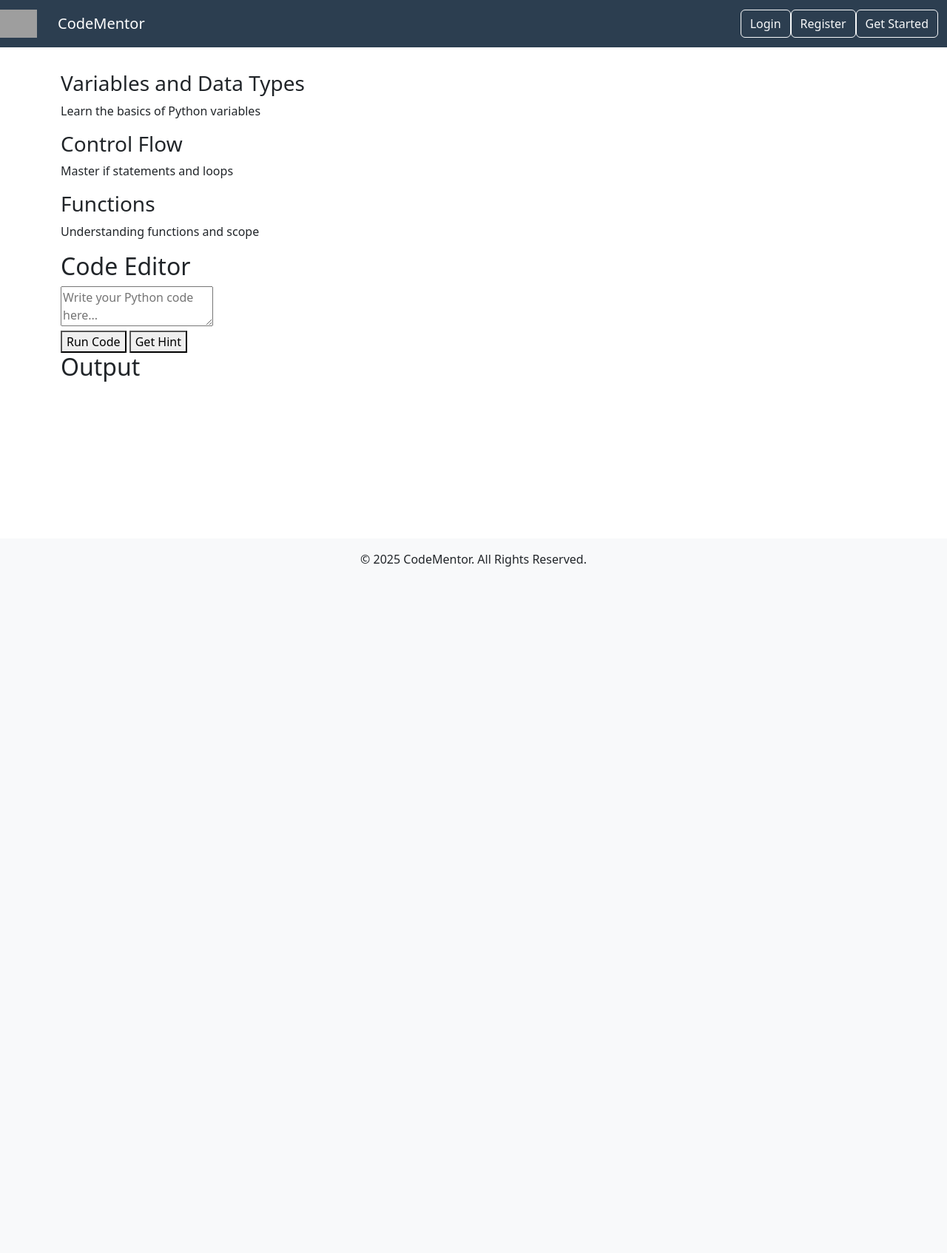
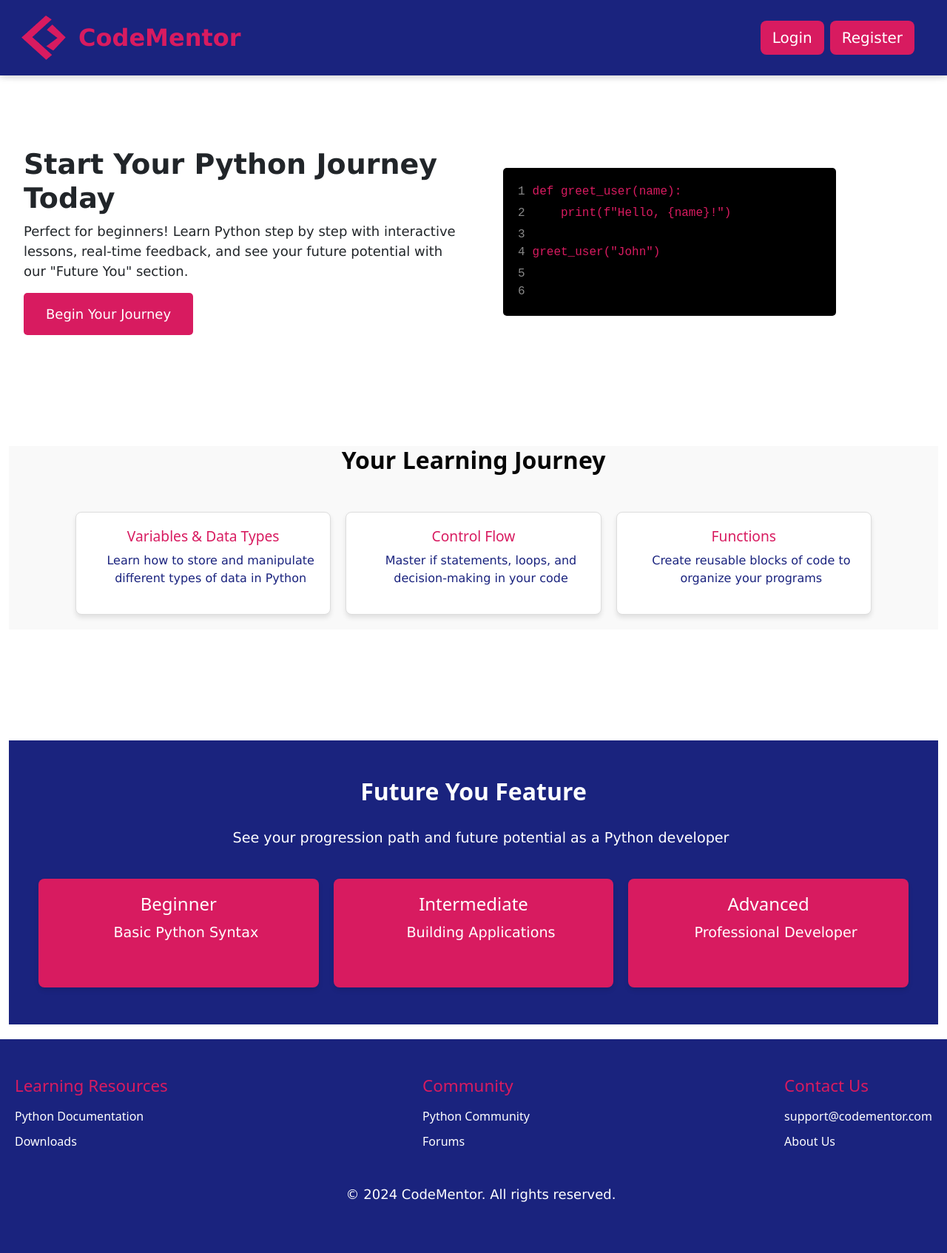
Before and after one commit to OMTPC/code-tutor, a Flask app: template templates/index.html in a window 1280 px wide. Shown: the whole page at 74% size. Before the commit the page ends 766 px from the top, so only its background shows below. Run offline with Flask 3, Linux system fonts and the light colour scheme; the template is opened without the code that fills it, so the values that code supplies are empty; grey boxes are pictures that could not be loaded.

Commit message:
base done

```diff
--- a/app.py
+++ b/app.py
@@ -8,7 +8,7 @@ app.config["SECRET_KEY"] = "CodeTutor_Project"
 @app.route("/")
 def home():
     #current_year = datetime.datetime.now().year
-    return render_template("Homepage.html")
+    return render_template("index.html")
 
 if __name__ == "__main__":
     app.run(debug=True)
--- /dev/null
+++ b/templates/base.html
@@ -0,0 +1,89 @@
+<!DOCTYPE html>
+<html lang="en">
+<head>
+    <meta charset="UTF-8">
+    <meta name="viewport" content="width=device-width, initial-scale=1.0">
+    <title>{% block title %}CodeMentor{% endblock %}</title>
+    <link rel="stylesheet" href="https://cdn.jsdelivr.net/npm/bootstrap@5.3.3/dist/css/bootstrap.min.css">
+    <link rel="stylesheet" type="text/css" href="/static/css/styles.css">
+    <link rel="stylesheet" href="https://cdnjs.cloudflare.com/ajax/libs/font-awesome/6.0.0-beta3/css/all.min.css">
+
+</head>
+<body>
+    <header>
+        <nav class="navbar navbar-expand-lg">
+            <div class="container-fluid">
+
+                <!-- Logo Section -->
+                <div class="logo-container d-flex align-items-center">
+                    <svg width="20" height="20" viewBox="0 0 100 100"></svg>
+                    <a class="navbar-brand" href="#">
+                        <img src="/static/images/CMLogo.png" alt="CodeMentor Logo" class="logo-image">
+                    </a>
+                    <span class="logo-text">CodeMentor</span>
+                </div>
+
+                <!-- Toggler Button -->
+                <button class="navbar-toggler" type="button" data-bs-toggle="collapse" data-bs-target="#navbarContent" aria-controls="navbarContent" aria-expanded="false" aria-label="Toggle navigation">
+                    <span class="navbar-toggler-icon"></span>
+                </button>
+
+                <!-- Login/Register Section -->
+                <div class="collapse navbar-collapse" id="navbarContent">
+                    <ul class="navbar-nav ms-auto d-flex gap-2">
+                        <li class="nav-item">
+                            <a href="#login" class="btn custom-btn-primary btn-lg">Login</a>
+                        </li>
+                        <li class="nav-item">
+                            <a href="#register" class="btn custom-btn-secondary btn-lg">Register</a>
+                        </li>
+                    </ul>
+                </div>
+            </div>
+        </nav>
+    </header>
+
+    <main class="container-fluid flex-grow-1">
+        {% block content %}{% endblock %}
+    </main>
+
+    <!-- Down Arrow -->
+    <div id="scroll-indicator" class="scroll-indicator">
+        <i class="fas fa-chevron-down"></i>
+    </div>
+
+<!-- Footer -->
+<footer class="footer">
+    <div class="footer-content">
+      <div class="footer-section">
+        <h3>Learning Resources</h3>
+        <ul>
+          <li><a href="https://www.python.org/doc/">Python Documentation</a></li>
+          <li><a href="https://www.python.org/downloads/">Downloads</a></li>
+        </ul>
+      </div>
+      <div class="footer-section">
+        <h3>Community</h3>
+        <ul>
+          <li><a href="https://www.python.org/community/">Python Community</a></li>
+          <li><a href="https://www.python.org/community/forums/">Forums</a></li>
+        </ul>
+      </div>
+      <div class="footer-section">
+        <h3>Contact Us</h3>
+        <ul>
+          <li><a href="mailto:support@codementor.com">support@codementor.com</a></li>
+          <li><a href="https://codementor.com/about">About Us</a></li>
+        </ul>
+      </div>
+    </div>
+    <div class="footer-bottom">
+      <p>&copy; 2024 CodeMentor. All rights reserved.</p>
+    </div>
+</footer>
+
+<!-- Bootstrap JS Bundle  -->
+<script src="https://cdn.jsdelivr.net/npm/bootstrap@5.3.3/dist/js/bootstrap.bundle.min.js"></script>
+<script src="/static/scripts/script.js"></script>
+</body>
+</html>
--- a/templates/index.html
+++ b/templates/index.html
@@ -1,156 +1,83 @@
-<!--
 
--->
+{% extends "base.html" %}
 
-<!DOCTYPE html>
-<html lang="en">
+{% block title %}Homepage{% endblock %}
 
-<head>
-    <meta charset="UTF-8">
-    <meta name="viewport" content="width=device-width, initial-scale=1.0">
-    <title>CodeMentor - Interactive Python Tutor</title>
-    <link href="https://cdn.jsdelivr.net/npm/bootstrap@5.3.0-alpha1/dist/css/bootstrap.min.css" rel="stylesheet">
-    <link rel="stylesheet" href="style.css">
-</head>
+{% block content %}
+<section class="row hero align-items-center">
+            <!-- Column for text content -->
+            <div class="col-lg-6 col-md-12 hero-content text-start">
+                <h1>Start Your Python Journey Today</h1>
+                <p>
+                    Perfect for beginners! Learn Python step by step with interactive lessons,
+                    real-time feedback, and see your future potential with our "Future You" section.
+                </p>
+                <button class="cta-button">Begin Your Journey</button>
+            </div>
 
-<body>
+            <!-- Column for code simulation -->
+            <div class="col-lg-6 col-md-12 code-container mt-4 mt-md-0">
+                <!-- Simulate IDE with line numbers -->
+                <div class="typing">
+                    <span class="line-number">1</span>
+                    <span class="code-text">def greet_user(name):</span>
+                </div>
+                <div class="typing">
+                    <span class="line-number">2</span>
+                    <span class="code-text">&nbsp;&nbsp;&nbsp;&nbsp;print(f"Hello, {name}!")</span>
+                </div>
+                <div class="line-number">3</div>
+                <div class="typing">
+                    <span class="line-number">4</span>
+                    <span class="code-text">greet_user("John")</span>
+                </div>
+                <div class="line-number">5</div>
+                <div class="line-number">6</div>
+            </div>
+        </section>
 
-    <!-- Navbar -->
-    <nav class="navbar navbar-expand-lg navbar-dark fixed-top" style="background-color: #2c3e50;">
-        <a class="navbar-brand" href="/">
-            <img src="{{ url_for('static', filename='images/CodeMentor logo.png') }}" alt="Logo" style="width: 50px; height: auto;">
-        </a>
-        <div class="container-fluid">
-            <a class="navbar-brand" href="#">CodeMentor</a>
-            <button class="navbar-toggler" type="button" data-bs-toggle="collapse" data-bs-target="#navbarNav"
-                aria-controls="navbarNav" aria-expanded="false" aria-label="Toggle navigation">
-                <span class="navbar-toggler-icon"></span>
-            </button>
-            <div class="collapse navbar-collapse" id="navbarNav">
-                <ul class="navbar-nav ms-auto">
-                    <li class="nav-item">
-                        <button class="btn btn-outline-light" data-bs-toggle="modal" data-bs-target="#loginModal">Login</button>
-                    </li>
-                    <li class="nav-item">
-                        <button class="btn btn-outline-light" data-bs-toggle="modal" data-bs-target="#registerModal">Register</button>
-                    </li>
-                    <li class="nav-item">
-                        <button class="btn btn-outline-light" data-bs-toggle="modal" data-bs-target="#getStartedModal">Get Started</button>
-                    </li>
-                </ul>
-            </div>
-        </div>
-    </nav>
-
-    <!-- Modal for Login -->
-    <div class="modal fade" id="loginModal" tabindex="-1" aria-labelledby="loginModalLabel" aria-hidden="true">
-        <div class="modal-dialog">
-            <div class="modal-content">
-                <div class="modal-header">
-                    <h5 class="modal-title" id="loginModalLabel">Login</h5>
-                    <button type="button" class="btn-close" data-bs-dismiss="modal" aria-label="Close"></button>
+        <!-- Learning Path Section -->
+        <section class="learning-path">
+            <div class="container">
+                    <h2>Your Learning Journey</h2>
+                <div class="path-grid">
+                <div class="path-card">
+                    <h3>Variables &amp; Data Types</h3>
+                    <p>Learn how to store and manipulate different types of data in Python</p>
                 </div>
-                <div class="modal-body">
-                    <form id="login-form">
-                        <div class="mb-3">
-                            <label for="login-email" class="form-label">Email address</label>
-                            <input type="email" class="form-control" id="login-email" required>
-                        </div>
-                        <div class="mb-3">
-                            <label for="login-password" class="form-label">Password</label>
-                            <input type="password" class="form-control" id="login-password" required>
-                        </div>
-                        <button type="submit" class="btn btn-primary w-100">Login</button>
-                    </form>
+                <div class="path-card">
+                    <h3>Control Flow</h3>
+                    <p>Master if statements, loops, and decision-making in your code</p>
+                </div>
+                <div class="path-card">
+                    <h3>Functions</h3>
+                    <p>Create reusable blocks of code to organize your programs</p>
                 </div>
             </div>
-        </div>
-    </div>
+        </section>
 
-    <!-- Modal for Register -->
-    <div class="modal fade" id="registerModal" tabindex="-1" aria-labelledby="registerModalLabel" aria-hidden="true">
-        <div class="modal-dialog">
-            <div class="modal-content">
-                <div class="modal-header">
-                    <h5 class="modal-title" id="registerModalLabel">Register</h5>
-                    <button type="button" class="btn-close" data-bs-dismiss="modal" aria-label="Close"></button>
+        <section class="future-you">
+            <h2>Future You Feature</h2>
+                <p>See your progression path and future potential as a Python developer</p>
+            <div class="timeline">
+              <div class="timeline-point">
+                <div class="point-content">
+                  <h4>Beginner</h4>
+                  <p>Basic Python Syntax</p>
                 </div>
-                <div class="modal-body">
-                    <form id="register-form">
-                        <div class="mb-3">
-                            <label for="register-email" class="form-label">Email address</label>
-                            <input type="email" class="form-control" id="register-email" required>
-                        </div>
-                        <div class="mb-3">
-                            <label for="register-password" class="form-label">Password</label>
-                            <input type="password" class="form-control" id="register-password" required>
-                        </div>
-                        <button type="submit" class="btn btn-primary w-100">Register</button>
-                    </form>
+              </div>
+              <div class="timeline-point">
+                <div class="point-content">
+                  <h4>Intermediate</h4>
+                  <p>Building Applications</p>
                 </div>
+              </div>
+              <div class="timeline-point">
+                <div class="point-content">
+                  <h4>Advanced</h4>
+                  <p>Professional Developer</p>
+                </div>
+              </div>
             </div>
-        </div>
-    </div>
-
-    <!-- Modal for Get Started -->
-    <div class="modal fade" id="getStartedModal" tabindex="-1" aria-labelledby="getStartedModalLabel" aria-hidden="true">
-        <div class="modal-dialog">
-            <div class="modal-content">
-                <div class="modal-header">
-                    <h5 class="modal-title" id="getStartedModalLabel">Get Started</h5>
-                    <button type="button" class="btn-close" data-bs-dismiss="modal" aria-label="Close"></button>
-                </div>
-                <div class="modal-body">
-                    <p>Welcome to the Python tutor! Start by selecting a lesson.</p>
-                    <button class="btn btn-primary" onclick="loadExercise(1)">Start Learning</button>
-                </div>
-            </div>
-        </div>
-    </div>
-
-    <!-- Main Content -->
-    <div class="container mt-5 pt-5">
-        <div class="exercise-list">
-            <div class="exercise-card" onclick="loadExercise(1)">
-                <h3>Variables and Data Types</h3>
-                <p>Learn the basics of Python variables</p>
-            </div>
-            <div class="exercise-card" onclick="loadExercise(2)">
-                <h3>Control Flow</h3>
-                <p>Master if statements and loops</p>
-            </div>
-            <div class="exercise-card" onclick="loadExercise(3)">
-                <h3>Functions</h3>
-                <p>Understanding functions and scope</p>
-            </div>
-        </div>
-
-        <div class="code-editor">
-            <div class="editor">
-                <h2>Code Editor</h2>
-                <textarea id="code-input" placeholder="Write your Python code here..."></textarea>
-                <div class="controls">
-                    <button onclick="runCode()">Run Code</button>
-                    <button onclick="showHint()">Get Hint</button>
-                </div>
-                <div class="hint" id="hint-box"></div>
-            </div>
-            <div class="output">
-                <h2>Output</h2>
-                <div id="code-output"></div>
-            </div>
-        </div>
-    </div>
-
-    <!-- Footer -->
-
-
-    <footer class="fixed-bottom bg-light text-center p-3">
-        <p>&copy; 2025 CodeMentor. All Rights Reserved.</p>
-    </footer>
-
-    <script src="https://cdn.jsdelivr.net/npm/bootstrap@5.3.0-alpha1/dist/js/bootstrap.bundle.min.js"></script>
-    <script src="app.js"></script>
-</body>
-
-</html>
+        </section>
+{% endblock %}
```
